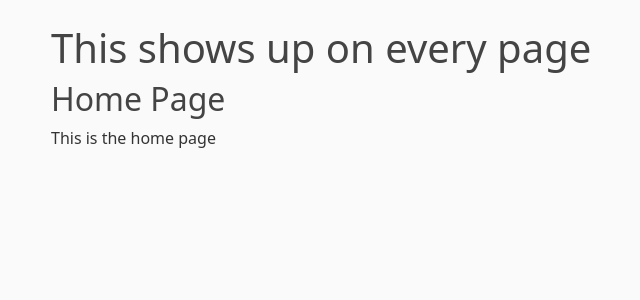
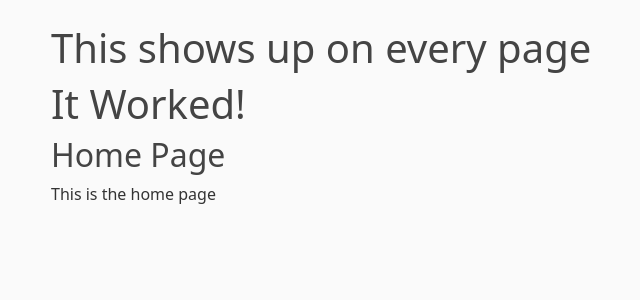
Before and after one commit to eadissu/practice-flask, a Flask app: page / in a window 1280 px wide. Shown: the part 56-356 px from the top of the page, without its empty margins (31-671 px from the left). Run offline with Flask 3, Linux system fonts and the light colour scheme.

Commit message:
changed home

```diff
--- a/templates/home.html
+++ b/templates/home.html
@@ -1,5 +1,7 @@
 {% extends "layout.html" %}
 {% block content %}
+    <h1> It Worked! </h1>
     <h2>{{ subtitle }}</h2>
     <p>{{ text }}</p>
+
 {% endblock content %}
```
